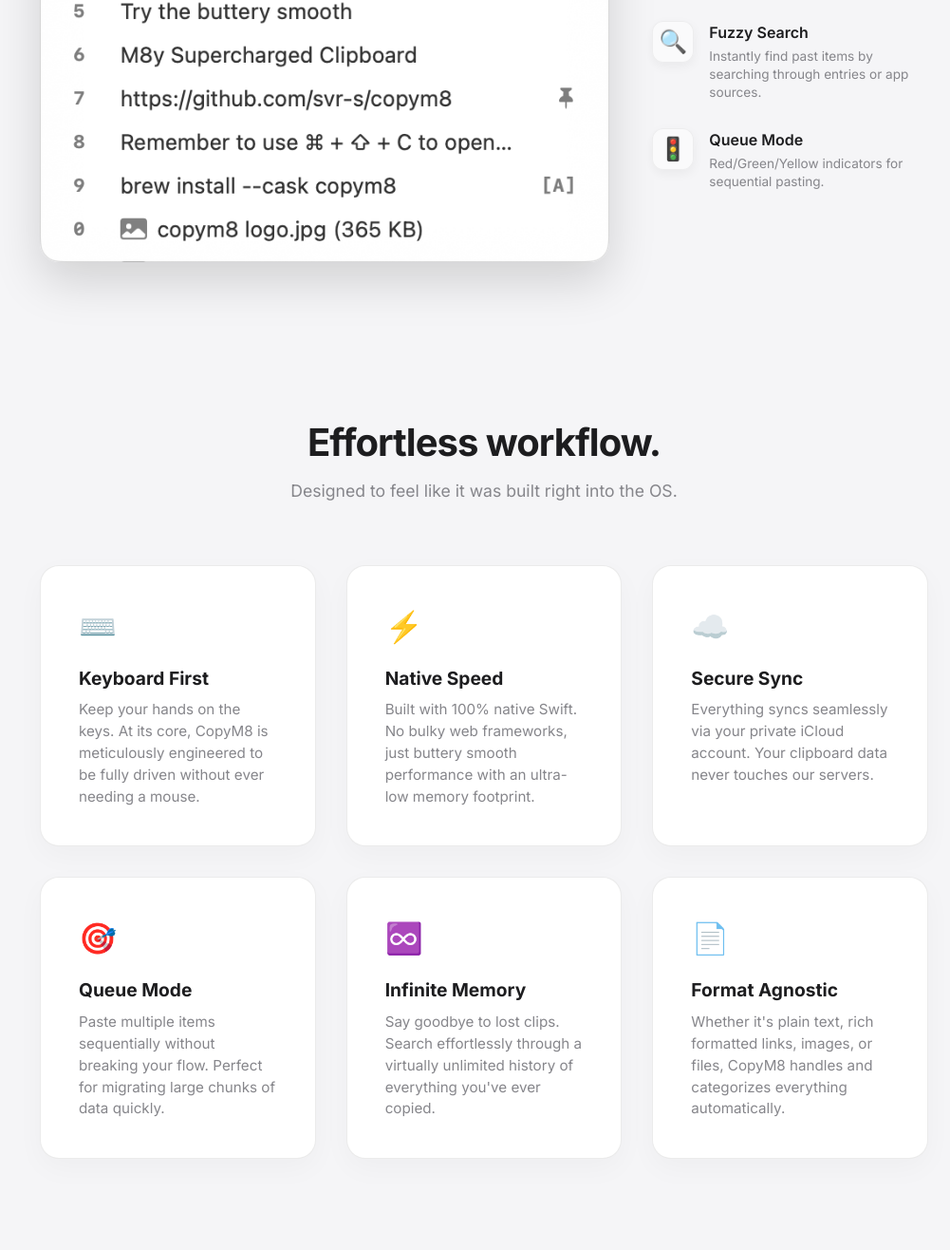
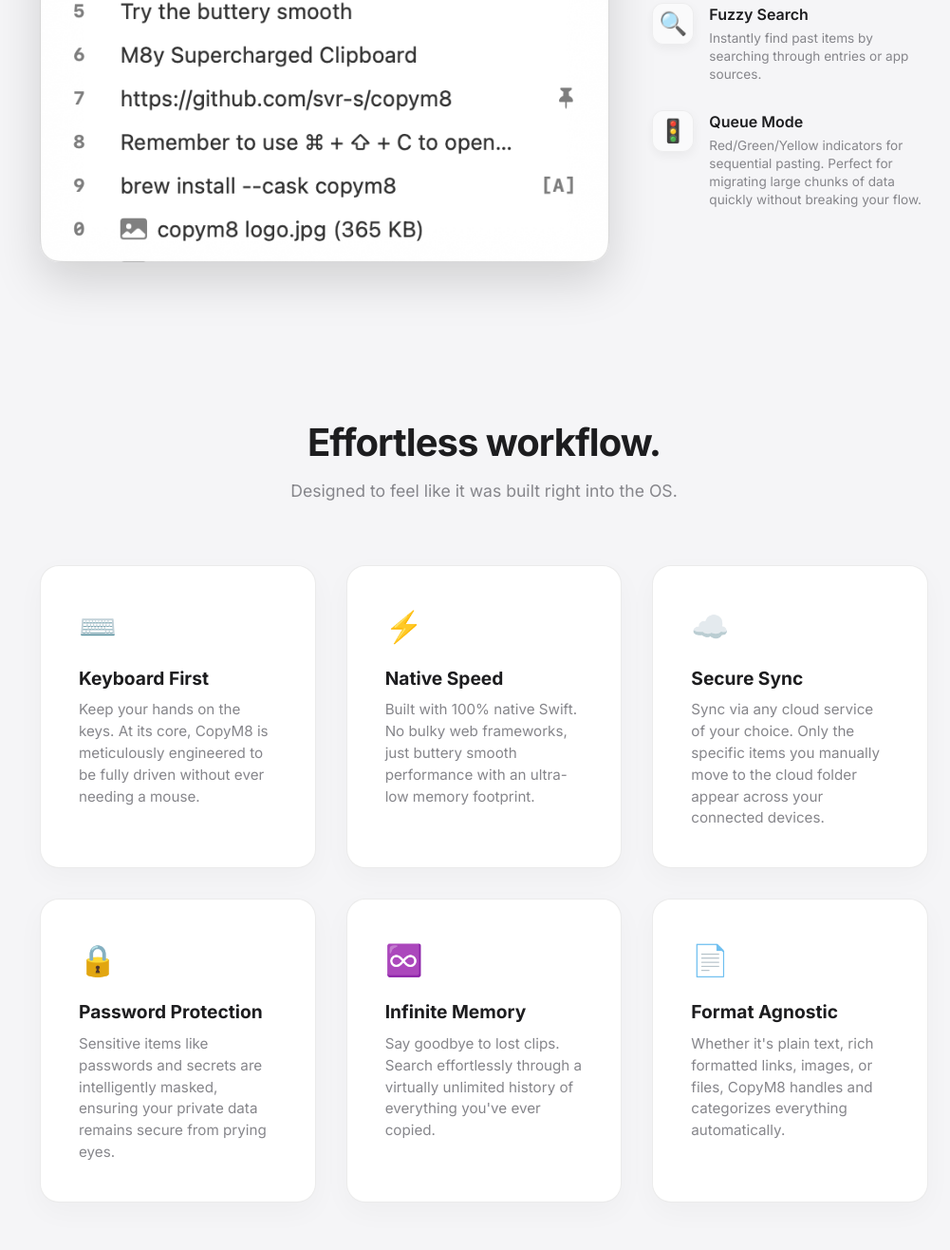
Before and after one commit to svr-s/copym8, a plain HTML site: page docs/index.html in a window 1280 px wide. Shown: the part 1064-2380 px from the top of the page at 95% size, without its empty margins (130-1131 px from the left). Drawn offline with Linux system fonts and the light colour scheme.

Commit message:
fix: Update copy for Queue Mode, Password Protection, Secure Sync, and Privacy Policy

```diff
--- a/docs/index.html
+++ b/docs/index.html
@@ -5,9 +5,9 @@
     <meta name="viewport" content="width=device-width, initial-scale=1.0">
     <title>CopyM8 - The Infinite Memory Bank for Your Clipboard</title>
     <meta name="description" content="A fast, native clipboard manager that securely stores and synchronizes your copy history across devices.">
-    <link rel="stylesheet" href="styles.css?v=18">
+    <link rel="stylesheet" href="styles.css?v=19">
     <link href="https://fonts.googleapis.com/css2?family=Inter:wght@300;400;500;600;700&display=swap" rel="stylesheet">
-    <link rel="icon" type="image/png" href="assets/favicon.png?v=6">
+    <link rel="icon" type="image/png" href="assets/favicon.png?v=7">
 </head>
 <body>
 
@@ -87,7 +87,7 @@
                         <span class="split-icon">🚦</span>
                         <div class="split-text">
                             <h4>Queue Mode</h4>
-                            <p>Red/Green/Yellow indicators for sequential pasting.</p>
+                            <p>Red/Green/Yellow indicators for sequential pasting. Perfect for migrating large chunks of data quickly without breaking your flow.</p>
                         </div>
                     </div>
 
@@ -119,13 +119,13 @@
             <div class="feature-card">
                 <div class="feature-icon">☁️</div>
                 <h3>Secure Sync</h3>
-                <p>Everything syncs seamlessly via your private iCloud account. Your clipboard data never touches our servers.</p>
+                <p>Sync via any cloud service of your choice. Only the specific items you manually move to the cloud folder appear across your connected devices.</p>
             </div>
 
             <div class="feature-card">
-                <div class="feature-icon">🎯</div>
-                <h3>Queue Mode</h3>
-                <p>Paste multiple items sequentially without breaking your flow. Perfect for migrating large chunks of data quickly.</p>
+                <div class="feature-icon">🔒</div>
+                <h3>Password Protection</h3>
+                <p>Sensitive items like passwords and secrets are intelligently masked, ensuring your private data remains secure from prying eyes.</p>
             </div>
 
             <div class="feature-card">
@@ -147,7 +147,7 @@
         <div class="privacy-container">
             <h2>Privacy Policy</h2>
             <p><strong>Your data is yours.</strong> CopyM8 is designed from the ground up with privacy in mind. We do not collect, store, or transmit your clipboard history to any third-party servers.</p>
-            <p>All cloud synchronization features utilize Apple's secure iCloud infrastructure. Your clipboard data remains encrypted and tied directly to your Apple ID. We have absolutely no access to it.</p>
+            <p>Your local clipboard data stays strictly on your device. Any synchronization operates purely through the cloud service of your choosing, and you maintain complete control over which items are synced. We have absolutely no access to it.</p>
         </div>
     </section>
 
```
